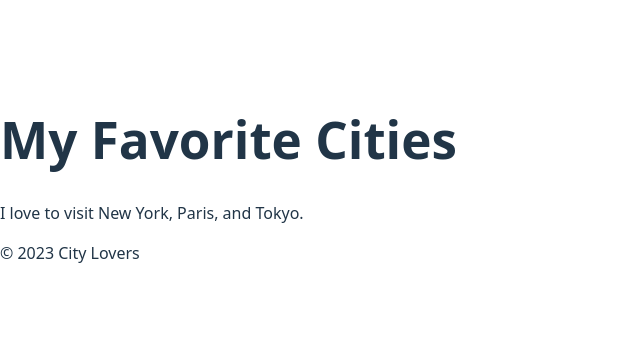
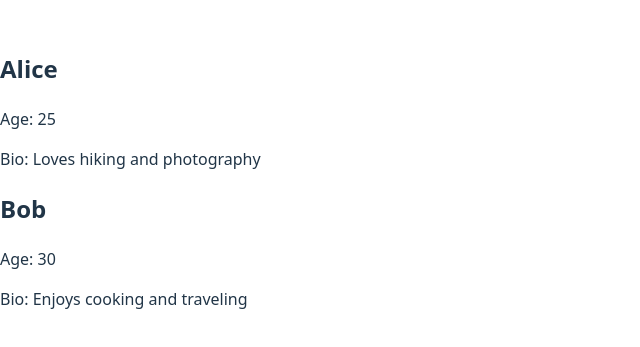
Before and after one commit to Kingmayor17/alx-fe-reactjs, a React (Vite) app in the folder alx-react-app/: page / in a window 1280 px wide. Shown: the part 221-568 px from the top of the page, without its empty margins (0-640 px from the left). Built offline with nearby package versions, Linux system fonts and the light colour scheme.

Commit message:
Add UserProfile component and use it in App.jsx

```diff
--- a/alx-react-app/src/App.jsx
+++ b/alx-react-app/src/App.jsx
@@ -1,13 +1,10 @@
-import Header from './components/Header';
-import MainContent from './components/MainContent';
-import Footer from './components/Footer';
+import UserProfile from './components/UserProfile';
 
 function App() {
     return (
         <div>
-            <Header />
-            <MainContent />
-            <Footer />
+            <UserProfile name="Alice" age={25} bio="Loves hiking and photography" />
+            <UserProfile name="Bob" age={30} bio="Enjoys cooking and traveling" />
         </div>
     );
 }
--- /dev/null
+++ b/alx-react-app/src/components/UserProfile.jsx
@@ -0,0 +1,11 @@
+const UserProfile = (props) => {
+    return (
+        <div>
+            <h2>{props.name}</h2>
+            <p>Age: {props.age}</p>
+            <p>Bio: {props.bio}</p>
+        </div>
+    );
+};
+
+export default UserProfile;
```
